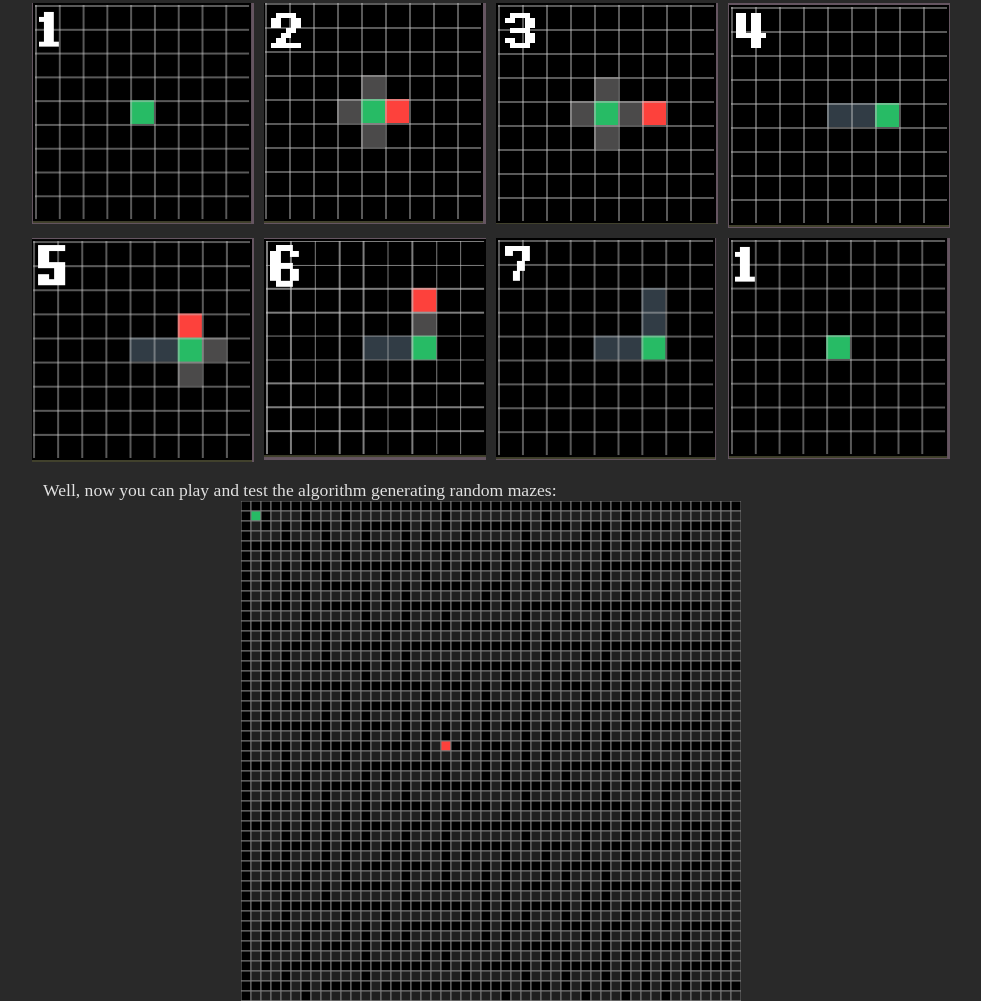
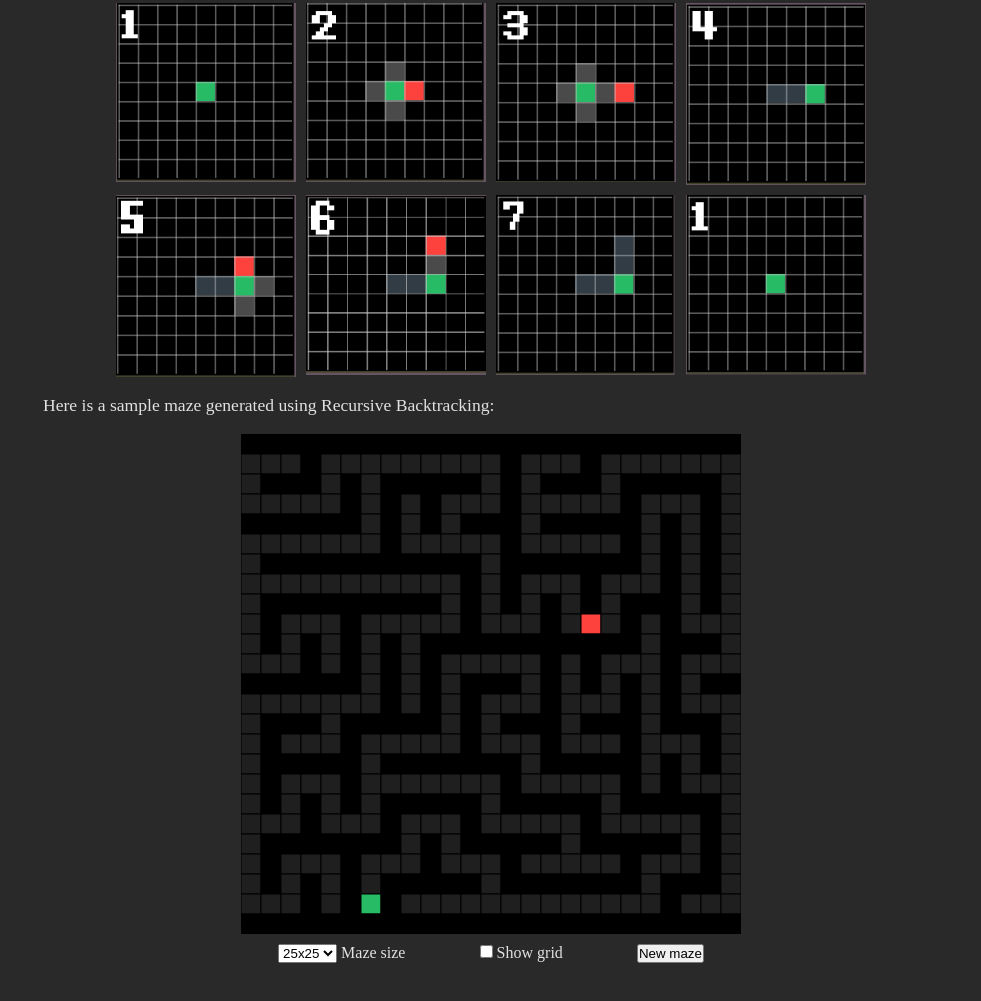
Before and after one commit to VitorValandro/Algorythm, a plain HTML site: page index.html in a window 1280 px wide. Shown: the part 1209-2210 px from the top of the page, without its empty margins (149-1130 px from the left). After the commit the page ends 2172 px from the top, so only its background shows below. Drawn offline with Linux system fonts and the light colour scheme.

Commit message:
Finish Recursive Backtracking explanation and custom sample

```diff
--- a/Maze.js
+++ b/Maze.js
@@ -66,7 +66,7 @@ class Maze {
     return nodesAround;
   }
 
-  render(element, mazeSize, cellSize, stroke = true) {
+  async render(element, mazeSize, cellSize, stroke = true, id = undefined) {
     this.assignSource();
     this.assignTarget();
 
@@ -75,6 +75,7 @@ class Maze {
       this.canvas = document.createElement('canvas');
       this.canvas.width = mazeSize;
       this.canvas.height = mazeSize;
+      this.canvas.id = id;
     }
     const ctx = this.canvas.getContext('2d');
 
--- a/algorithms/RecursiveBacktrack.js
+++ b/algorithms/RecursiveBacktrack.js
@@ -1,5 +1,5 @@
 class RecursiveBacktrack {
-  static mazeGenerator(maze, node) {
+  static async mazeGenerator(maze, node) {
     /*
       This is an algorithm to generate randomized mazes
       it receives as input the sourceNode from the maze will start
--- a/app.js
+++ b/app.js
@@ -12,13 +12,12 @@ const CELL_SIZE = 10;
 const maze = new Maze(MAZE_SIZE / CELL_SIZE, MAZE_SIZE / CELL_SIZE, SOURCE, TARGET);
 //maze.recursiveBacktrack(SOURCE);
 
-
 maze.assignSource(SOURCE);
 maze.assignTarget(TARGET);
 
-RecursiveBacktrack.mazeGenerator(maze, SOURCE);
-
-maze.render(document.getElementById('canvas'), MAZE_SIZE, CELL_SIZE);
+//RecursiveBacktrack.mazeGenerator(maze, SOURCE);
+generateMaze(20, false);
+//maze.render(document.getElementsByClassName('test_canvas')[0], MAZE_SIZE, CELL_SIZE);
 
 //Prims.mazeGenerator(maze, SOURCE);
 
--- a/drawings/backtrackingSteps.js
+++ b/drawings/backtrackingSteps.js
@@ -5,3 +5,31 @@ function loadImages(element, path, images) {
     element.appendChild(img);
   })
 }
+
+function generateMaze(CELL_SIZE, show_grid) {
+  const MAZE_SIZE = 500;
+  let source_coord = [];
+  let target_coord = [];
+  const cellsPerRowAndCol = MAZE_SIZE / CELL_SIZE;
+  while (isArrayEquals(source_coord, target_coord)) {
+    source_coord = [Math.floor(Math.random() * (cellsPerRowAndCol)), Math.floor(Math.random() * (cellsPerRowAndCol))];
+    target_coord = [Math.floor(Math.random() * (cellsPerRowAndCol)), Math.floor(Math.random() * (cellsPerRowAndCol))];
+  }
+  const maze = new Maze(cellsPerRowAndCol, cellsPerRowAndCol, source_coord, target_coord);
+
+  RecursiveBacktrack.mazeGenerator(maze, source_coord);
+  maze.render(
+    document.getElementsByClassName('test_canvas')[0],
+    MAZE_SIZE, CELL_SIZE,
+    stroke = show_grid,
+    'custom_backtrack_maze'
+  );
+}
+
+function submitMaze(event) {
+  event.preventDefault();
+  document.querySelector('#custom_backtrack_maze').remove();
+  show_grid = document.querySelector('#show_grid').checked;
+  maze_size = document.querySelector('#size_select').value;
+  generateMaze(maze_size, show_grid);
+}
--- a/index.css
+++ b/index.css
@@ -83,7 +83,23 @@ body {
 }
 
 .content #backtrack_steps img{
-  width: 222px;
+  width: 180px;
+}
+
+.content .test_canvas{
+  width: 500px;
+  display: flex;
+  justify-content: center;
+  align-items: center;
+  flex-direction: column-reverse;
+}
+
+.content .test_canvas form{
+  margin-top: 10px;
+  width: 100%;
+  display: flex;
+  flex-direction: row;
+  justify-content: space-around;
 }
 
 .static_mazes {
--- a/index.html
+++ b/index.html
@@ -109,10 +109,30 @@
         </div>
         <br />
         <div class="textbox">
-          <p>Well, now you can play and test the algorithm generating random mazes:</p>
+          <p>Here is a sample maze generated using Recursive Backtracking: </p>
+        </div>
+        <br />
+      </div>
+      <div class="flexbox">
+        <div class="test_canvas">
+          <form onsubmit="submitMaze(event)">
+            <div class="controls_content">
+              <select name="maze_size" id="size_select">
+                <option value="50">10x10</option>
+                <option value="25">20x20</option>
+                <option value="20" selected="selected">25x25</option>
+                <option value="10">50x50</option>
+              </select>
+              <label for="size">Maze size</label>
+            </div>
+            <div class="controls_content">
+              <input type="checkbox" id="show_grid" name="grid" value="false">
+              <label for="show_grid">Show grid</label>
+            </div>
+            <input type="submit" value="New maze">
+          </form>
         </div>
       </div>
-      <div id="canvas"></div>
     </div>
   </div>
   <footer></footer>
--- a/utils.js
+++ b/utils.js
@@ -50,3 +50,9 @@ function sleep(ms) {
     resolve => setTimeout(resolve, ms)
   );
 }
+
+function sleep2(time) {
+  return (new Promise(function (resolve, reject) {
+    setTimeout(function () { resolve(); }, time);
+  }));
+}
```
